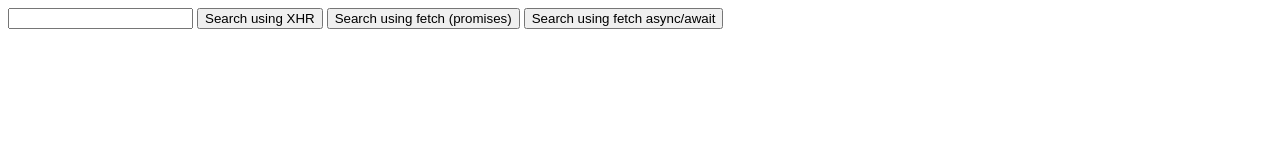
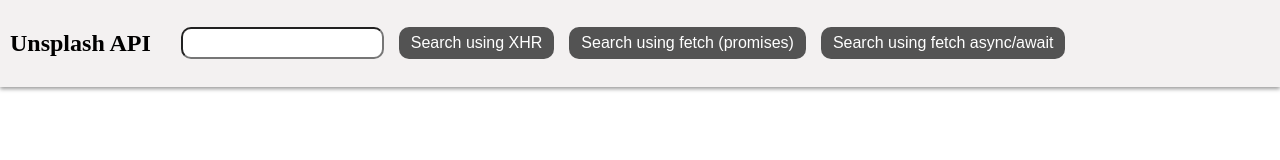
Before and after one commit to AmrMahmoud28/cpit-405-lab-7, a plain HTML site: page index.html in a window 1280 px wide. Drawn offline with Linux system fonts and the light colour scheme.

Commit message:
added styles to the navBar and results container

```diff
--- a/index.html
+++ b/index.html
@@ -1,20 +1,26 @@
 <!DOCTYPE html>
 <html lang="en">
+
 <head>
     <meta charset="UTF-8">
     <meta name="viewport" content="width=device-width, initial-scale=1.0">
     <title>Lab 7: Amr Mahmoud</title>
-    <link rel="stylesheet" href="style.css">
+    <link rel="stylesheet" href="styles.css">
 </head>
+
 <body>
-    <input type="text" id="queryInput">
-    <button id="xhrSearch">Search using XHR</button>
-    <button id="fetchSearch">Search using fetch (promises)</button>
-    <button id="fetchAsyncAwaitSearch">Search using fetch async/await</button>
+    <nav>
+        <h2>Unsplash API</h2>
+        <input type="text" id="queryInput">
+        <button id="xhrSearch">Search using XHR</button>
+        <button id="fetchSearch">Search using fetch (promises)</button>
+        <button id="fetchAsyncAwaitSearch">Search using fetch async/await</button>
+    </nav>
     <div id="results">
 
     </div>
 
     <script src="script.js"></script>
 </body>
+
 </html>
--- a/script.js
+++ b/script.js
@@ -50,6 +50,7 @@ document
 
 const createImages = (data) => {
     resultsElement.innerHTML = "";
+    resultsElement.classList.add("dataBorder");
     for (let item of data.results) {
         const imgElement = document.createElement("img");
         imgElement.src = item.urls.small;
--- a/styles.css
+++ b/styles.css
@@ -0,0 +1,52 @@
+body{
+    margin: 0;
+    padding: 0;
+}
+
+nav {
+    display: flex;
+    align-items: center;
+    padding: 10px;
+    box-shadow: 0 2px 4px rgba(0, 0, 0, 0.4);
+    position: sticky;
+    top: 0;
+    z-index: 100;
+    background-color: #f3f1f1;
+    margin-bottom: 30px;
+}
+
+nav h2{
+    margin-right: 30px;
+}
+
+nav input, nav button{
+    padding: 5px;
+    margin-right: 15px;
+    font-size: 1rem;
+    border-radius: 10px;
+}
+
+nav input{
+    width: 15%;
+}
+
+nav button{
+    background-color: #535353;
+    color: white;
+    border: none;
+    cursor: pointer;
+    padding: 7px 12px;
+}
+
+#results{
+    margin-bottom: 30px;
+    padding: 10px;
+    border-radius: 5px;
+    max-width: 90vw;
+    margin-left: auto;
+    margin-right: auto;
+}
+
+.dataBorder{
+    border: 3px solid #ccc;
+}
```
